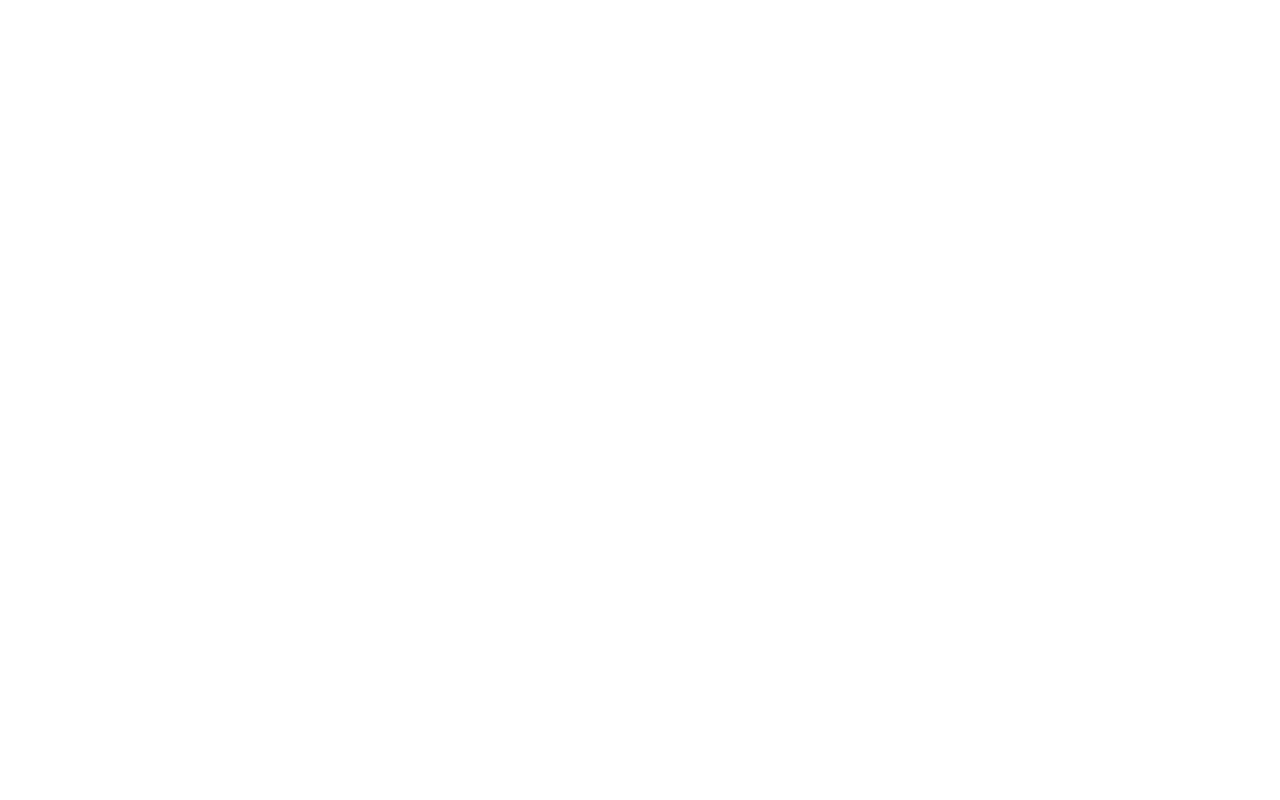
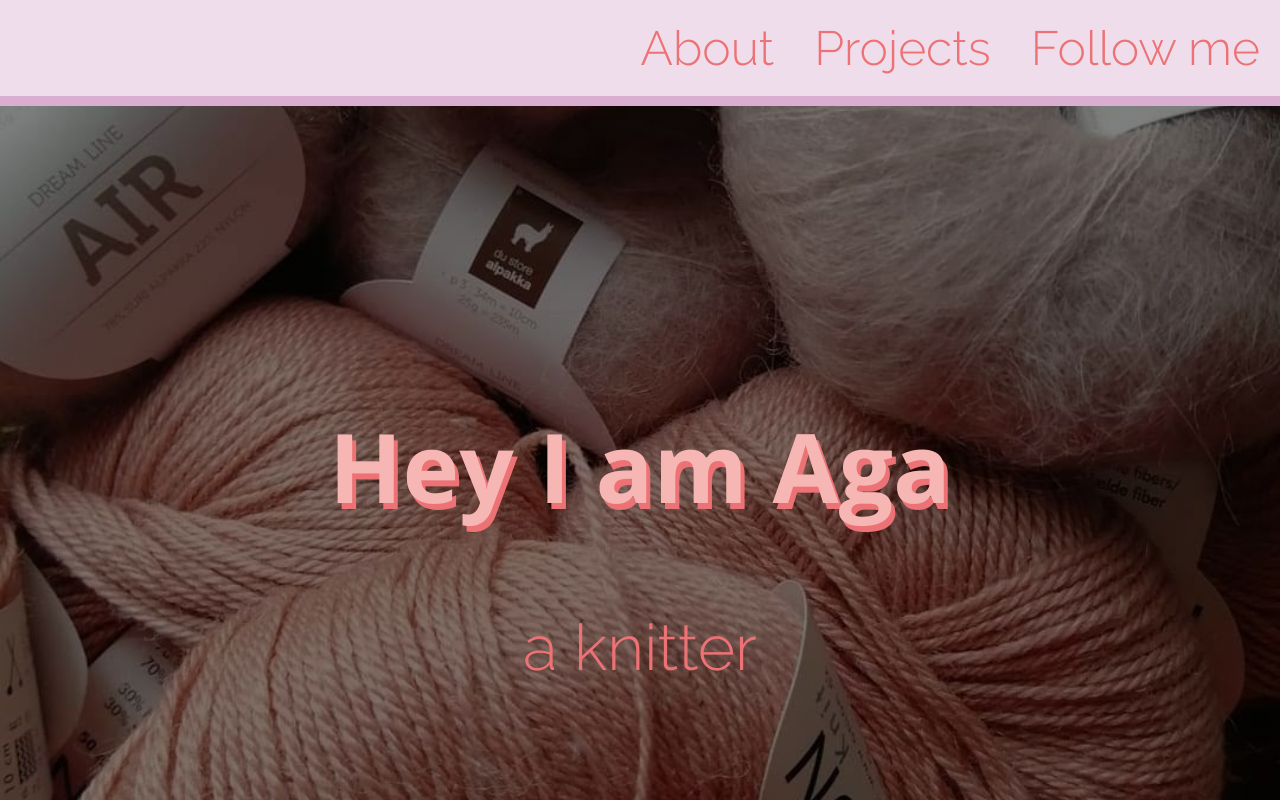
Before and after one commit to RMdS-GitHub/portfolio_fcc, a plain HTML site: page index.html in a window 1280 px wide. Drawn offline with nearby package versions, Linux system fonts and the light colour scheme.

Commit message:
Top nav and welcome section.

```diff
--- a/index.html
+++ b/index.html
@@ -4,7 +4,7 @@
     <!--The link, meta, title, scripts and style go here.-->
     <head>
         <!--This is for the viewport.-->
-        <meta name="viewport" content="width=device-width, initial-scale=1.0">
+        <meta name="viewport" content="width=device-width, height=device-height, initial-scale=1.0">
         <meta charset="UTF-8">
         <!--Title for the browser tag.-->
         <title>Portfolio Project</title>
@@ -20,6 +20,10 @@
 
         <!--Css before external file.-->
         <style>
+            /*Fonts
+            font-family: 'Open Sans', sans-serif;
+            font-family: 'Raleway', sans-serif;
+
             /*Colors to use from lighter to darker:
             greens:
                     #9ecf89
@@ -31,10 +35,110 @@
                     #f6b6b3
                     #ed7275
             */
+            /*BODY*/
+            body {
+                font-size: 16px;
+                /*These 3 important so that there is no gap in the webpage.*/
+                height: 100%;
+                margin: 0;
+                padding: 0;
+            }
+            /*NAVBAR*/
+            .nav {
+                display: flex;
+                justify-content: flex-end;
+                position: fixed;
+                z-index: 100;
+                background-color:#f0ddeb;
+                width: 100%;
+                border-bottom: 10px solid #d9aed0;
+            }
+            .nav li {
+                list-style: none;
+                padding: 20px 20px 20px 20px;
+            }
+            .nav a {
+                color:#ed7275;
+                font-family: 'Raleway', sans-serif;
+                text-decoration: none;
+                font-size: 3em;
+            }
+            .nav a:hover {
+                background-color: #d9aed0;
+            }
+            /*WELCOME*/
+            #welcome-section {
+                background-image: linear-gradient(rgba(0, 0, 0, 0.5), rgba(0, 0, 0, 0.5)), url("images/welcome.jpg");
+                width:100%;
+                height: 100vh;
+                background-position: center;
+                background-repeat: no-repeat;
+                background-size: cover;
+                position: absolute;
+                z-index: 0;
+            }
+            #welcome-section h1 {
+                font-family: 'Open Sans', sans-serif;
+                color:    #f6b6b3;
+                font-size: 6em;
+                position: relative;
+                top: 40%;
+                text-align: center;
+                text-shadow: 4px 6px #ed7275;
+
+            }
+            #welcome-section p {
+                font-family: 'Raleway', sans-serif;
+                color:  #ed7275;
+                font-size: 4em;
+                position: relative;
+                text-align: center;
+                top: 40%;
+            }
+            /*PROJECTS*/
+            #projects {
+                background-color:#f0ddeb;
+            }
+            /*LINKS*/
+            #links {
+                background-color:#9ecf89;
+            }
         </style>
     </head>
 
     <body>
+        <!--The navbar-->
+        <navbar id="navbar" class="nav">
+            <ul class="nav-list"></ul>
+                <li>
+                    <a href="#welcome-section">About</a>
+                </li>
+                <li>
+                    <a href="#projects">Projects</a>
+                </li>
+                <li>
+                    <a href="#links">Follow me</a>
+                </li>
+            </ul>
+        </navbar>
+
+        <!--Welcome-section-->
+        <section id="welcome-section">
+            <h1>Hey I am Aga</h1>
+            <p>a knitter</p>
+        </section>
+
+        <!--Projects Section-->
+        <section id="projects">
+
+        </section>
+
+        <!--Links Section-->
+        <section id="links">
+
+        </section>
+
+
 
     </body>
 </html>
```
Also changed, not shown: images/welcome.jpg (added).
